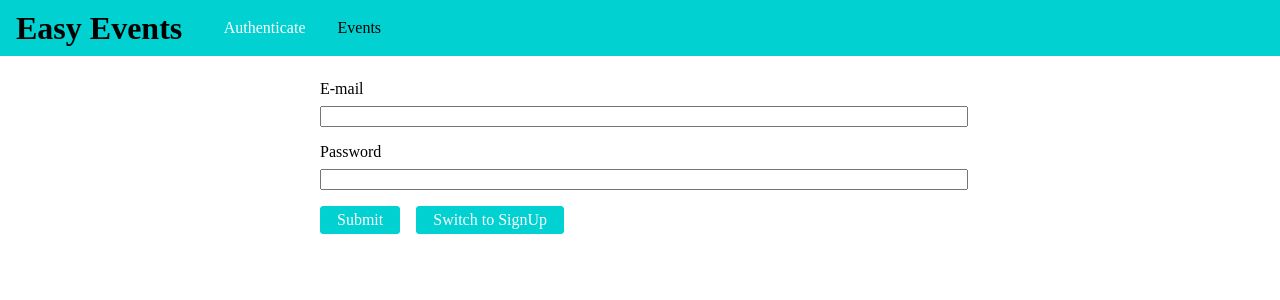
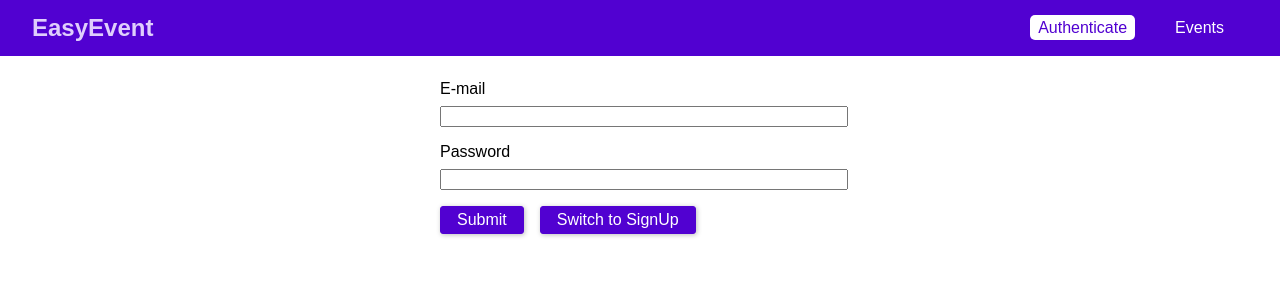
Before and after one commit to ManoharChaudhary/graphql, a React (Create React App) app in the folder frontend/: page /auth in a window 1280 px wide. Shown: the top 300 px of the page. Built offline with nearby package versions, Linux system fonts and the light colour scheme.

Commit message:
#15 Adding a Modal

```diff
--- a/frontend/src/App.js
+++ b/frontend/src/App.js
@@ -41,7 +41,6 @@
             <MainNavigation />
             <main className="main-content">
               <Switch>
-                {!this.state.token && <Redirect from="/" to="/auth" exact />}
                 {this.state.token && <Redirect from="/" to="/events" exact />}
                 {this.state.token && <Redirect from="/auth" to="/events" exact />}
                 {!this.state.token && (
@@ -51,6 +50,7 @@
                 {!this.state.token && (
                   <Route path="/bookings" component={BookingsPage} />
                 )}
+                {!this.state.token && <Redirect to="/auth" exact />}
               </Switch>
             </main>
           </AuthContext.Provider>
--- /dev/null
+++ b/frontend/src/components/Backdrop/Backdrop.css
@@ -0,0 +1,8 @@
+.backdrop {
+  position: fixed;
+  top: 0;
+  left: 0;
+  height: 100vh;
+  width: 100%;
+  background: rgba(0, 0, 0, 0.75);
+}
--- /dev/null
+++ b/frontend/src/components/Backdrop/Backdrop.js
@@ -0,0 +1,7 @@
+import React from "react";
+
+import './Backdrop.css';
+
+const backdrop = props => <div className="backdrop" />;
+
+export default backdrop;
--- /dev/null
+++ b/frontend/src/components/Modal/Modal.css
@@ -0,0 +1,33 @@
+.modal {
+  width: 90%;
+  background: white;
+  box-shadow: 0 2px 8px rgba(0, 0, 0, 0.26);
+  position: fixed;
+  top: 20vh;
+  left: 5%;
+}
+
+.modal__header {
+    padding: 1rem;
+    background: #5101d1;
+    color:white;
+
+}
+.modal__header h1 {
+    margin: 0;
+    font-size: 1.25rem;
+}
+.modal__content {
+    padding: 1rem;
+}
+.modal__actions {
+    display: flex;
+    justify-content: flex-end;
+    padding: 1rem;
+}
+@media (min-width: 768px) {
+  .modal {
+    width: 30rem;
+    left: calc((100% - 30rem) / 2);
+  }
+}
--- /dev/null
+++ b/frontend/src/components/Modal/Modal.js
@@ -0,0 +1,18 @@
+import React from "react";
+
+import "./Modal.css";
+
+const modal = props => (
+  <div className="modal">
+    <header className="modal__header">
+      <h1>{props.title}</h1>
+    </header>
+    <section className="modal__content">{props.children}</section>
+    <section className="modal__actions">
+      {props.canCancel && <button className="btn" onClick={props.onCancel}>Cancel</button>}
+      {props.canConfirm && <button className="btn" onClick={props.onConfirm}>Confirm</button>}
+    </section>
+  </div>
+);
+
+export default modal;
--- a/frontend/src/components/Navigation/MainNavigation.css
+++ b/frontend/src/components/Navigation/MainNavigation.css
@@ -4,34 +4,55 @@
     top: 0;
     width: 100%;
     height: 3.5rem;
-    background: #01d1d1;
-    padding: 0 1rem;
+    background: #5101d1;
+    padding: 0 2rem;
     display: flex;
     align-items: center;
+    justify-content: space-between;
+    box-sizing: border-box;
   }
-.main-navigation_logo h1 {
+
+  .main-navigation__logo h1 {
     margin: 0;
     font-size: 1.5rem;
+    color: #dfcefc;
   }
-.main-navigation_items {
+
+  .main-navigation__items {
     margin-left: 1.5rem;
   }
-.main-navigation_items ul {
+
+  .main-navigation__items ul {
     display: flex;
     list-style: none;
-    margin: 0 0 0 1.5px;
     padding: 0;
+    margin: 0;
+    align-items: center;
+  }
 
+  .main-navigation__items li {
+    margin: 0 1rem;
   }
-.main-navigation_items li {
-    margin: 1rem;
+
+  .main-navigation__items a,
+  .main-navigation__items button {
+    text-decoration: none;
+    color: white;
+    padding: 0.25rem 0.5rem;
+    border: none;
+    font: inherit;
+    background: transparent;
+    cursor: pointer;
+    vertical-align: middle;
+    margin: 0;
   }
-.main-navigation_items li a {
-    text-decoration: none;
-    color: #000;
+
+  .main-navigation__items a:hover,
+  .main-navigation__items a:active,
+  .main-navigation__items a.active,
+  .main-navigation__items button:hover,
+  .main-navigation__items button:active {
+    background: #ffffff;
+    color: #5101d1;
+    border-radius: 5px;
   }
-.main-navigation_items li a:hover,
-.main-navigation_items li a:active,
-.main-navigation_items li a.active {
-    color: #fff;
-}
--- a/frontend/src/components/Navigation/MainNavigation.js
+++ b/frontend/src/components/Navigation/MainNavigation.js
@@ -1,19 +1,18 @@
-import React from "react";
-import { NavLink } from "react-router-dom";
+import React from 'react';
+import { NavLink } from 'react-router-dom';
 
-import AuthContext from "../../context/auth-context";
-
-import "./MainNavigation.css";
+import AuthContext from '../../context/auth-context';
+import './MainNavigation.css';
 
 const mainNavigation = props => (
   <AuthContext.Consumer>
     {context => {
       return (
         <header className="main-navigation">
-          <div className="main_navigation_logo">
-            <h1>Easy Events</h1>
+          <div className="main-navigation__logo">
+            <h1>EasyEvent</h1>
           </div>
-          <nav className="main-navigation_items">
+          <nav className="main-navigation__items">
             <ul>
               {!context.token && (
                 <li>
@@ -24,9 +23,14 @@
                 <NavLink to="/events">Events</NavLink>
               </li>
               {context.token && (
-                <li>
-                  <NavLink to="/bookings">Bookings</NavLink>
-                </li>
+                <React.Fragment>
+                  <li>
+                    <NavLink to="/bookings">Bookings</NavLink>
+                  </li>
+                  <li>
+                    <button onClick={context.logout}>Logout</button>
+                  </li>
+                </React.Fragment>
               )}
             </ul>
           </nav>
--- a/frontend/src/index.css
+++ b/frontend/src/index.css
@@ -1,5 +1,40 @@
 body {
   margin: 0;
   padding: 0;
-  font-family: 'san-serif'
+  font-family: sans-serif;
 }
+
+.form-control label,
+.form-control input {
+  width: 100%;
+  display: block;
+}
+
+.form-control label {
+  margin-bottom: 0.5rem;
+}
+
+.form-control {
+  margin-bottom: 1rem;
+}
+
+.form-actions button,
+.btn {
+  background: #5101d1;
+  font: inherit;
+  border: 1px solid #5101d1;
+  border-radius: 3px;
+  padding: 0.25rem 1rem;
+  margin-right: 1rem;
+  box-shadow: 1px 1px 5px rgba(0, 0, 0, 0.26);
+  color: white;
+  cursor: pointer;
+}
+
+.form-actions button:hover,
+.form-actions button:active,
+.btn:hover,
+.btn:active {
+  background: #6219d6;
+  border-color: #6219d6;
+}
--- a/frontend/src/pages/Auth.css
+++ b/frontend/src/pages/Auth.css
@@ -1,33 +1,5 @@
 .auth-form {
-  width: 40rem;
+  width: 25rem;
   max-width: 80%;
   margin: 5rem auto;
 }
-.form-control {
-  margin-bottom: 1rem;
-}
-.form-control label {
-  margin-bottom: 0.5rem;
-}
-.form-control label,
-.form-control input {
-  width: 100%;
-  display: block;
-}
-.form-actions button {
-  background: #01d1d1;
-  font: inherit;
-  border: 1px solid #01d1d1;
-  border-radius: 3px;
-  padding: 0.25rem 1rem;
-  margin-right: 1rem;
-  box-shadow: 1px 1px 5px rgba(0, 0, 0 0.26);
-  color: white;
-  cursor: pointer;
-}
-
-.form-actions button:hover,
-.form-actions button:active {
-    background: #01a7a7;
-    border-color: #01a7a7;
-}
--- /dev/null
+++ b/frontend/src/pages/Event.css
@@ -0,0 +1,8 @@
+.event-control {
+    text-align: center;
+    border: 1px solid #5101d1;
+    padding: 3rem;
+    margin: 2rem auto;
+    width: 30rem;
+    max-width: 80%;
+}
--- a/frontend/src/pages/Events.js
+++ b/frontend/src/pages/Events.js
@@ -1,8 +1,38 @@
-import React, { Component } from 'react';
+import React, { Component } from "react";
 
+import Modal from "./../components/Modal/Modal";
+import Backdrop from "./../components/Backdrop/Backdrop";
+import "./Event.css";
 class EventsPage extends Component {
-    render() {
-        return <h1>The Events Page</h1>;
-    }
+  state = {
+    creating: false,
+  };
+  createEventHandler = props => {
+    this.setState({ creating: true });
+  };
+  modalConfirmHandler = () => {
+   // this.setState({creating: false});
+  }
+  modalCancelHandler = () => {
+    this.setState({creating: false});
+  }
+  render() {
+    return (
+      <React.Fragment>
+        {this.state.creating && <Backdrop />}
+        {this.state.creating && (
+          <Modal title="Add Event" canCancel="true" canConfirm="true"  onCancel={ this.modalCancelHandler} onConfirm={this.modalConfirmHandler}>
+            <p>Modal Content</p>
+          </Modal>
+        )}
+        <div className="event-control">
+          <p>Share your own events!</p>
+          <button className="btn" onClick={this.createEventHandler}>
+            Create Event
+          </button>
+        </div>
+      </React.Fragment>
+    );
+  }
 }
 export default EventsPage;
```
Lines whose indentation alone changed are shown as unchanged.
